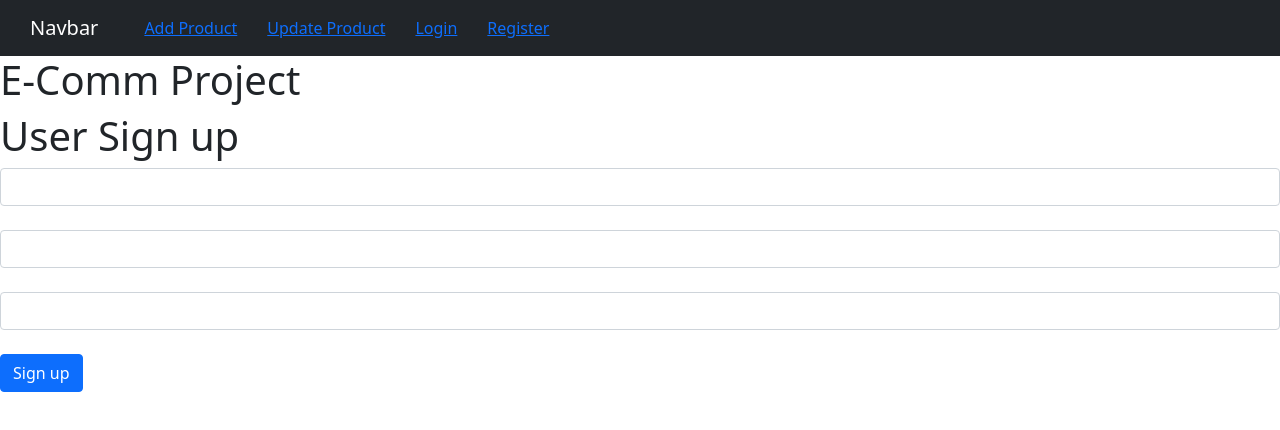
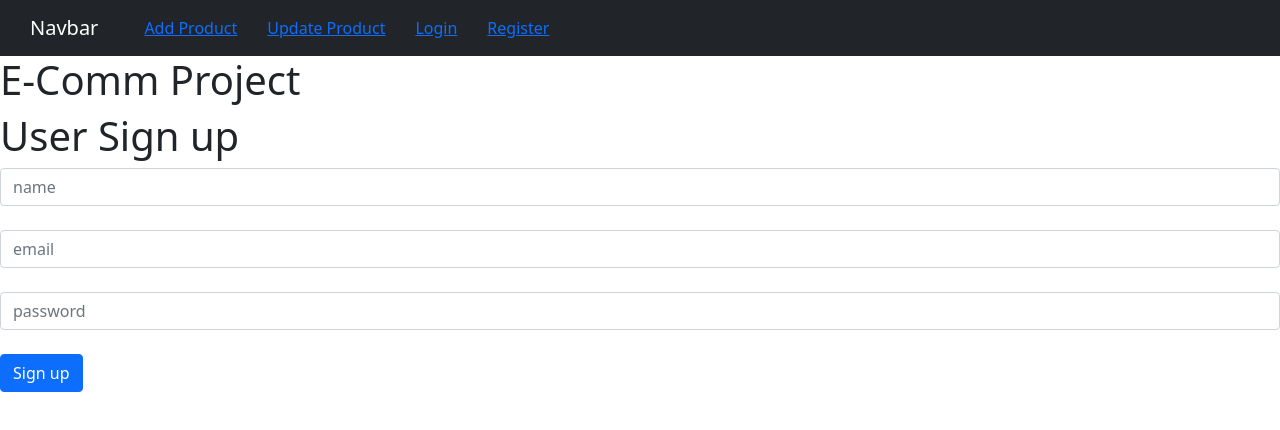
Before and after one commit to sharad9201/amazon-clone, a React (Create React App) app: page /register in a window 1280 px wide. Shown: the top 430 px of the page. Built offline with nearby package versions, Linux system fonts and the light colour scheme.

Commit message:
local storage

```diff
--- a/src/Register.js
+++ b/src/Register.js
@@ -1,11 +1,13 @@
 import { result } from 'lodash'
 import React, {useState} from 'react'
+import {useHistory } from 'react-router-dom'
 
 function Register(){
 
     const [name, setName] = useState("")
     const [password, setPassword] = useState("")
     const [email, setEmail] = useState("")
+    const history = useHistory()
 
     async function signUp(){
         let item = {name, password, email}
@@ -22,15 +24,17 @@
 
         result = await result.json()
         console.warn("result", result)
+        localStorage.setItem("user-info",JSON.stringify(result))
+        history.push("/add")
     }
     return (
          <div className="">
              <h1>User Sign up</h1>
-             <input type="text" value={name} onChange={(e)=>setName(e.target.value)} className="form-control" />
+             <input type="text" placeholder="name" value={name} onChange={(e)=>setName(e.target.value)} className="form-control" />
              <br />
-             <input type="text" value={email} onChange={(e)=>setEmail(e.target.value)} className="form-control" />
+             <input type="text" value={email} placeholder="email" onChange={(e)=>setEmail(e.target.value)} className="form-control" />
              <br />
-             <input type="text" value={password} onChange={(e)=>setPassword(e.target.value)} className="form-control" />
+             <input type="text" value={password} placeholder="password" onChange={(e)=>setPassword(e.target.value)} className="form-control" />
              <br />
              <button onClick={signUp} className="btn btn-primary"> Sign up </button>
           </div>
```
